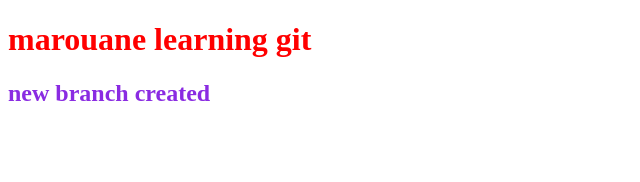
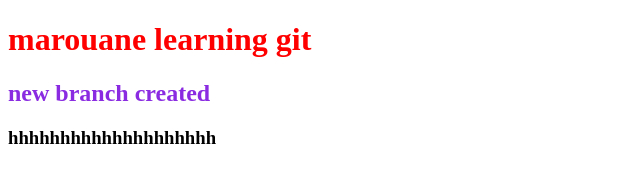
Before and after one commit to marouanebrouk/gittest, a plain HTML site: page index.html in a window 1280 px wide. Shown: the whole page, without its empty margins (0-640 px from the left). Drawn offline with Linux system fonts and the light colour scheme.

Commit message:
testing remote repo name

```diff
--- a/index.html
+++ b/index.html
@@ -9,6 +9,7 @@
 <body>
     <h1>marouane learning git</h1>
     <h2>new branch created</h2>
+    <h3>hhhhhhhhhhhhhhhhhhhh</h3>
     <script src="app.js"></script>
 </body>
 </html>
```
